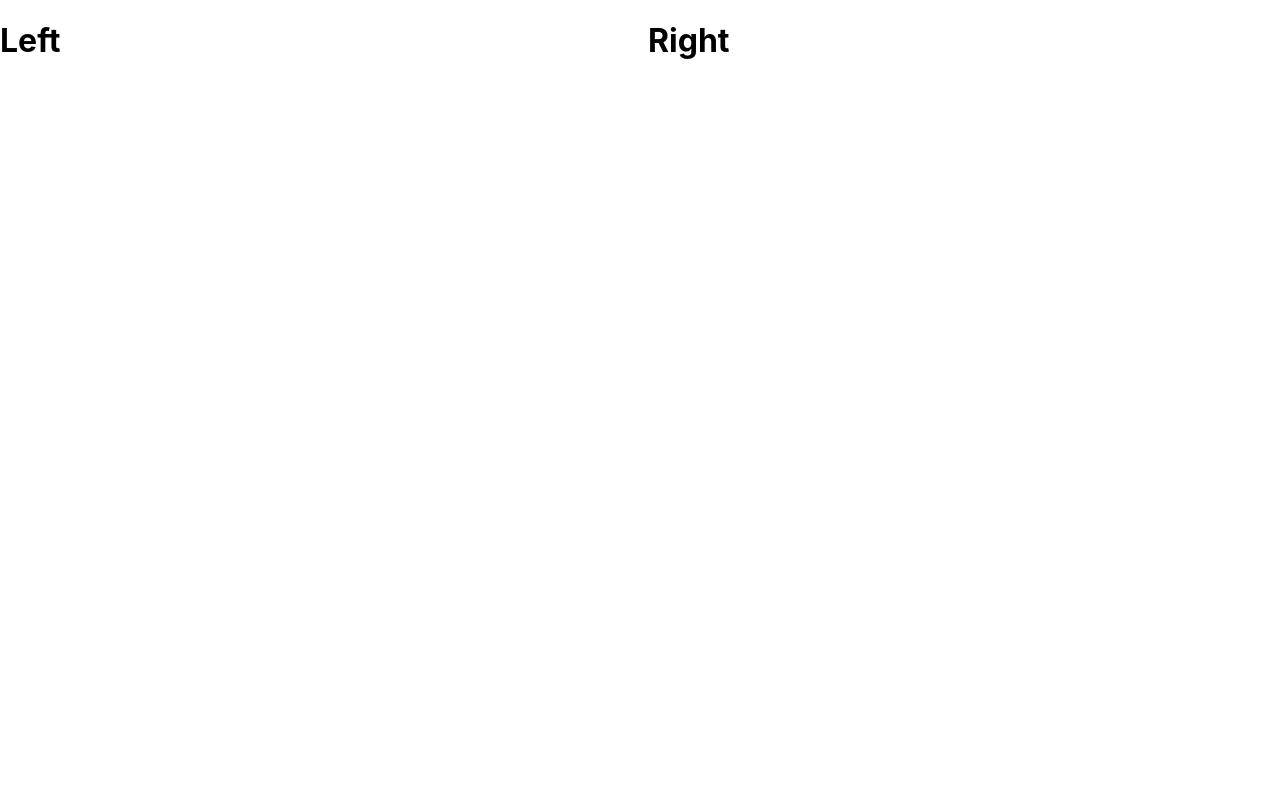
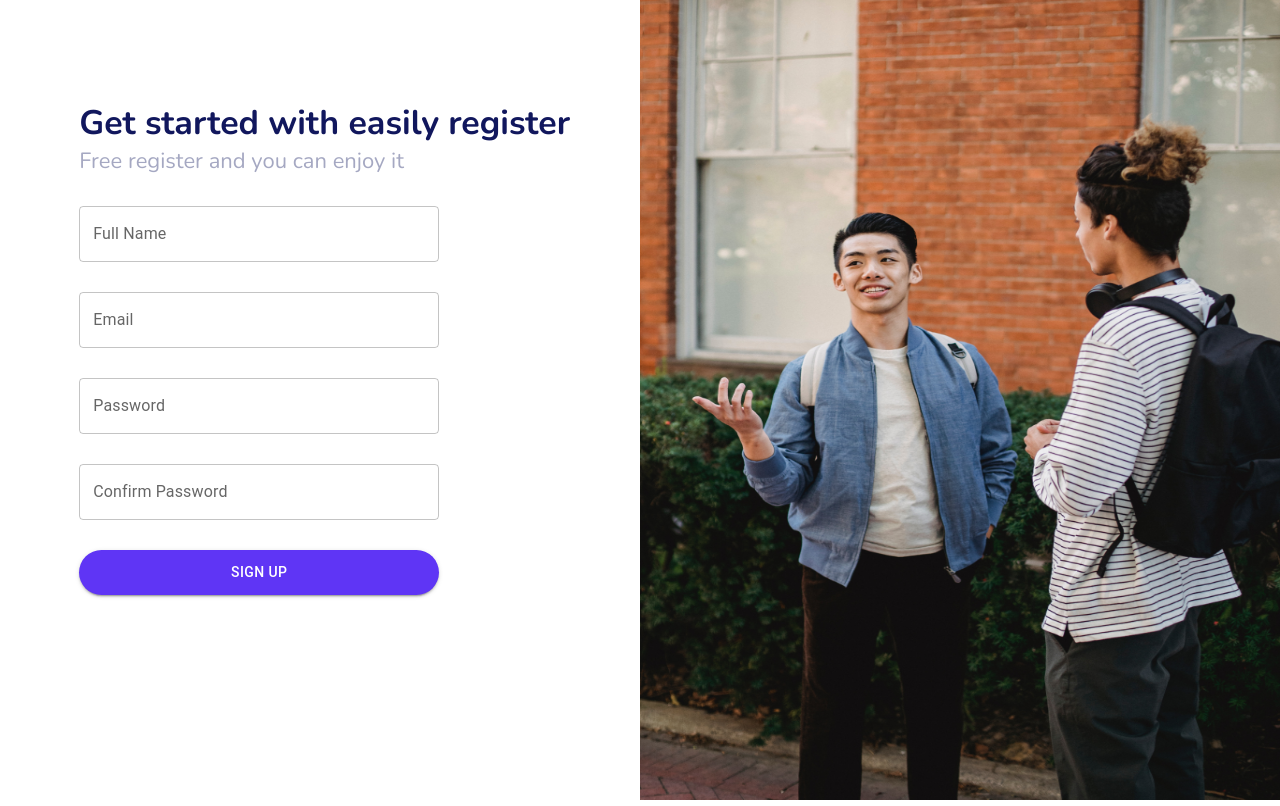
Before and after one commit to fihadranzer/cit-chat, a React (Create React App) app: page / in a window 1280 px wide. Built offline with nearby package versions, Linux system fonts and the light colour scheme.

Commit message:
Registration Page Design Only

```diff
--- a/public/index.html
+++ b/public/index.html
@@ -12,7 +12,13 @@
 
     <link rel="manifest" href="%PUBLIC_URL%/manifest.json" />
 
-    <title>React App</title>
+    <link rel="preconnect" href="https://fonts.googleapis.com" />
+    <link rel="preconnect" href="https://fonts.gstatic.com" crossorigin />
+    <link
+      href="https://fonts.googleapis.com/css2?family=Nunito:wght@200;300;400;500;600;700;800;900;1000&display=swap"
+      rel="stylesheet" />
+
+    <title>CIT - Chat Apps</title>
   </head>
   <body>
     <noscript>You need to enable JavaScript to run this app.</noscript>
--- a/src/App.css
+++ b/src/App.css
@@ -0,0 +1,6 @@
+* {
+  padding: 0;
+  margin: 0;
+  box-sizing: border-box;
+  font-family: 'Nunito', sans-serif;
+}
--- a/src/index.css
+++ /dev/null
@@ -1,13 +0,0 @@
-body {
-  margin: 0;
-  font-family: -apple-system, BlinkMacSystemFont, 'Segoe UI', 'Roboto', 'Oxygen',
-    'Ubuntu', 'Cantarell', 'Fira Sans', 'Droid Sans', 'Helvetica Neue',
-    sans-serif;
-  -webkit-font-smoothing: antialiased;
-  -moz-osx-font-smoothing: grayscale;
-}
-
-code {
-  font-family: source-code-pro, Menlo, Monaco, Consolas, 'Courier New',
-    monospace;
-}
--- a/src/pages/Registration.jsx
+++ b/src/pages/Registration.jsx
@@ -1,15 +1,60 @@
 import React from "react";
-import { Grid } from "@mui/material";
+import { Grid, TextField, Button } from "@mui/material";
+import "../styles/registration.css";
 const Registration = () => {
   return (
-    <Grid container spacing={2}>
-      <Grid item xs={6}>
-        <h1>Left</h1>
+    <section className="registration__part">
+      <Grid container spacing={0}>
+        <Grid item xs={6}>
+          <div className="left__side">
+            <div className="left__box">
+              <h1>Get started with easily register</h1>
+              <p>Free register and you can enjoy it</p>
+              <TextField
+                helperText=""
+                id="demo-helper-text-misaligned"
+                label="Full Name"
+                style={{ width: "360px", marginTop: "30px" }}
+                type="text"
+              />
+              <br />
+              <TextField
+                helperText=""
+                id="demo-helper-text-misaligned"
+                label="Email"
+                style={{ width: "360px", marginTop: "30px" }}
+                type="email"
+              />{" "}
+              <br />
+              <TextField
+                helperText=""
+                id="demo-helper-text-misaligned"
+                label="Password"
+                style={{ width: "360px", marginTop: "30px" }}
+                type="password"
+              />{" "}
+              <br />
+              <TextField
+                helperText=""
+                id="demo-helper-text-misaligned"
+                label="Confirm Password"
+                style={{ width: "360px", marginTop: "30px" }}
+                type="password"
+              />{" "}
+              <br />
+              <Button variant="contained">Sign up</Button>
+            </div>
+          </div>
+        </Grid>
+        <Grid item xs={6}>
+          <img
+            src="./assets/images/registration_bg.png"
+            alt="registration_photo"
+            style={{ width: "100%", height: "100vh" }}
+          />
+        </Grid>
       </Grid>
-      <Grid item xs={6}>
-        <h1>Right</h1>
-      </Grid>
-    </Grid>
+    </section>
   );
 };
 
--- /dev/null
+++ b/src/styles/registration.css
@@ -0,0 +1,34 @@
+.left__side {
+  display: flex;
+  justify-content: flex-end;
+  align-items: center;
+  margin-right: 70px;
+}
+
+.left__box h1 {
+  font-size: 34px;
+  color: #11175d;
+  font-weight: 700;
+  margin-top: 100px;
+}
+
+.left__box p {
+  color: #a5a8c2;
+  font-size: 22px;
+}
+
+.text_feild_box {
+  margin-top: 26px;
+}
+
+.MuiFormControl-root p {
+  color: red;
+  font-size: 14px;
+}
+.left__side button{
+    margin-top: 30px;
+    width: 360px;
+    border-radius: 25px;
+    background-color: #5F35F5;
+    padding: 10px 0;
+}
```
Also changed, not shown: src/index.js (+4 -6 lines), public/assets/images/login_bg.png (added), public/assets/images/registration_bg.png (added), src/styles/login.css (added).
